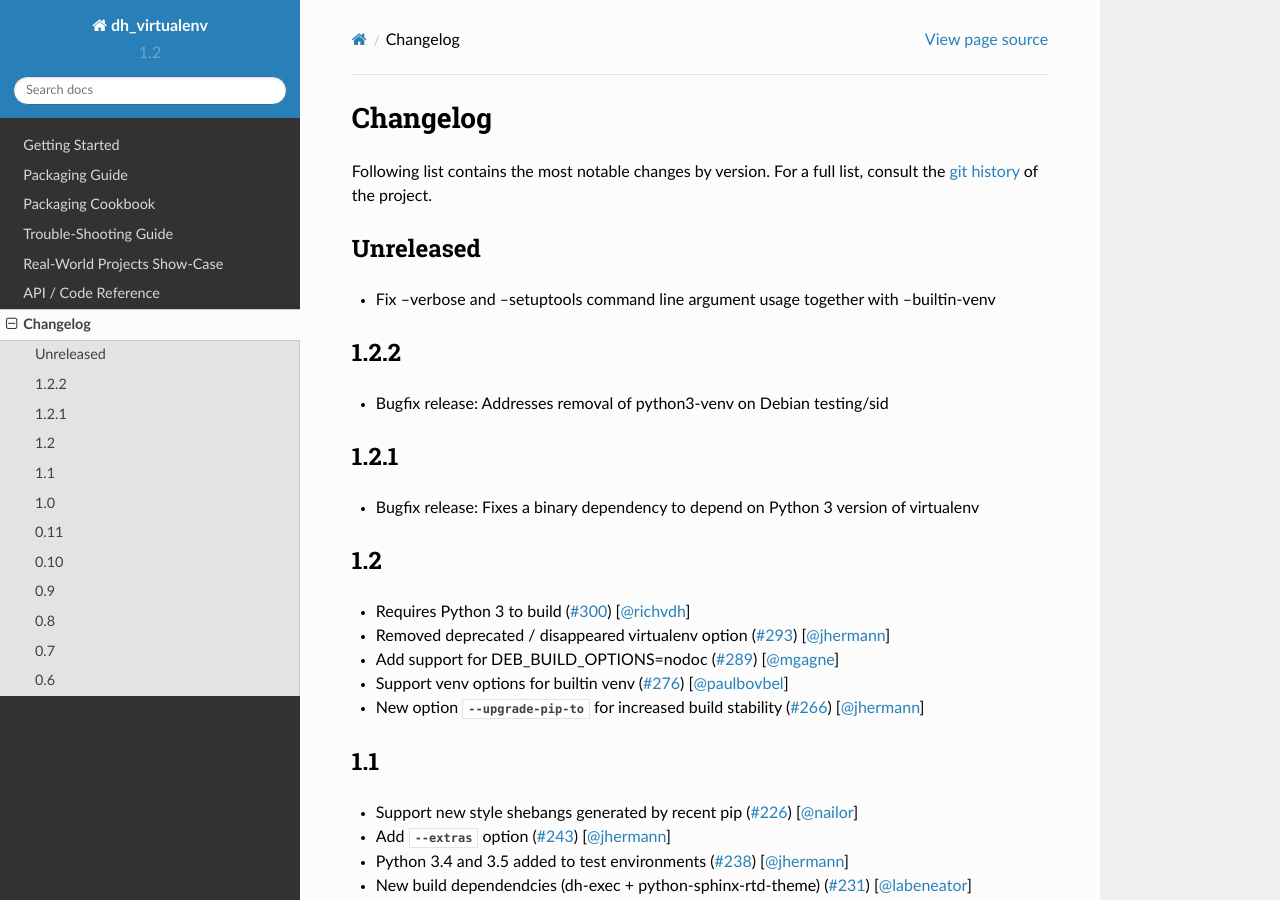
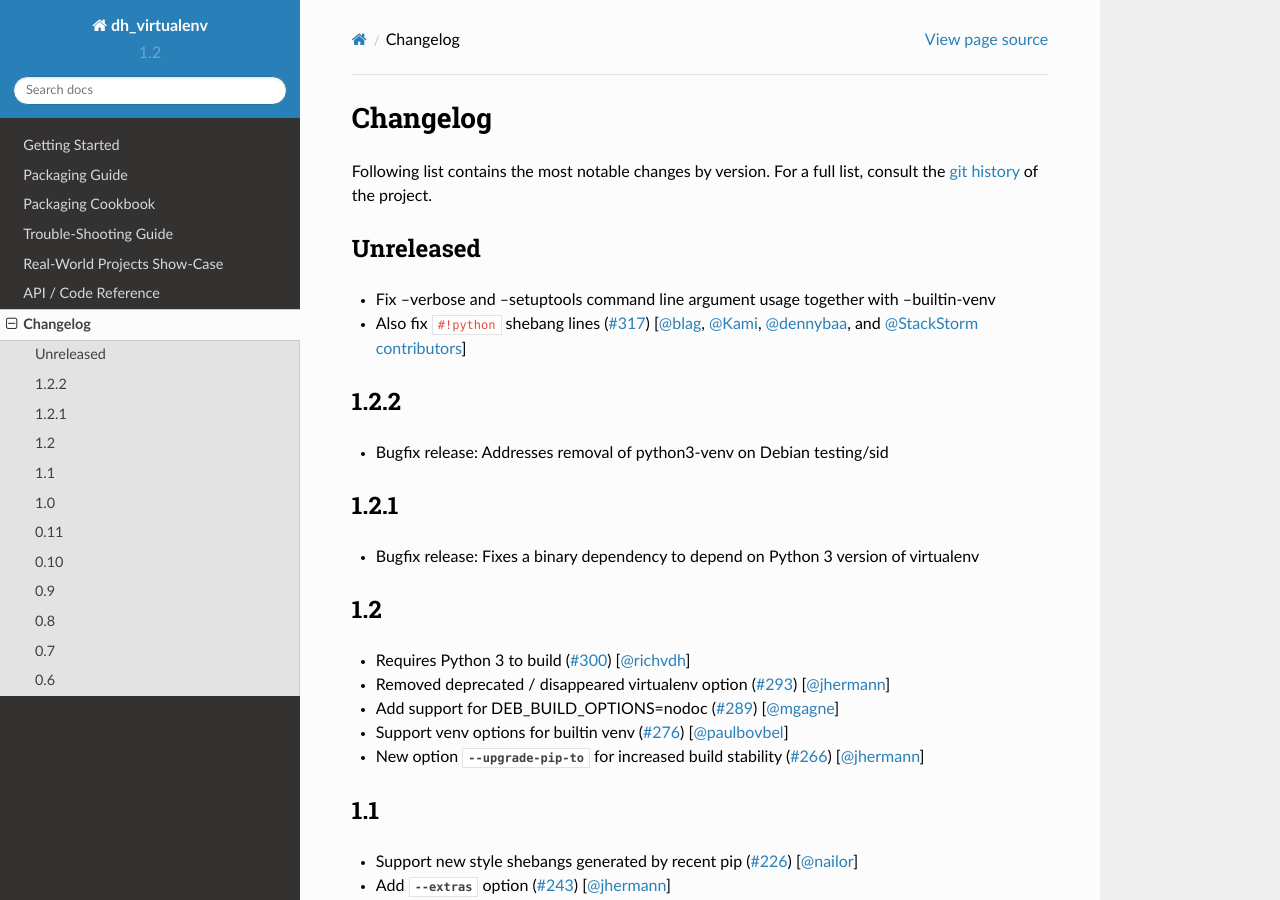
Before and after one commit to spotify/dh-virtualenv, a Sphinx documentation site: the page built from doc/changes.rst, in a window 1280 px wide and 900 px high. Built offline with Sphinx 7.4.7 and the Read the Docs theme 2.0.0, drawn with Linux system fonts in a browser that asks for light colours.

Commit message:
Update changes.rst

```diff
--- a/doc/changes.rst
+++ b/doc/changes.rst
@@ -12,6 +12,11 @@ Unreleased
 ==========
 
 * Fix --verbose and --setuptools command line argument usage together with --builtin-venv
+* Also fix ``#!python`` shebang lines
+  (`#317 <https://github.com/spotify/dh-virtualenv/pull/317>`_)
+  [`@blag <https://github.com/blag>`_, `@Kami <https://github.com/Kami>`_,
+  `@dennybaa <https://github.com/dennybaa>`_, and
+  `@StackStorm contributors <https://github.com/StackStorm>`_]
 
 1.2.2
 =====
```
